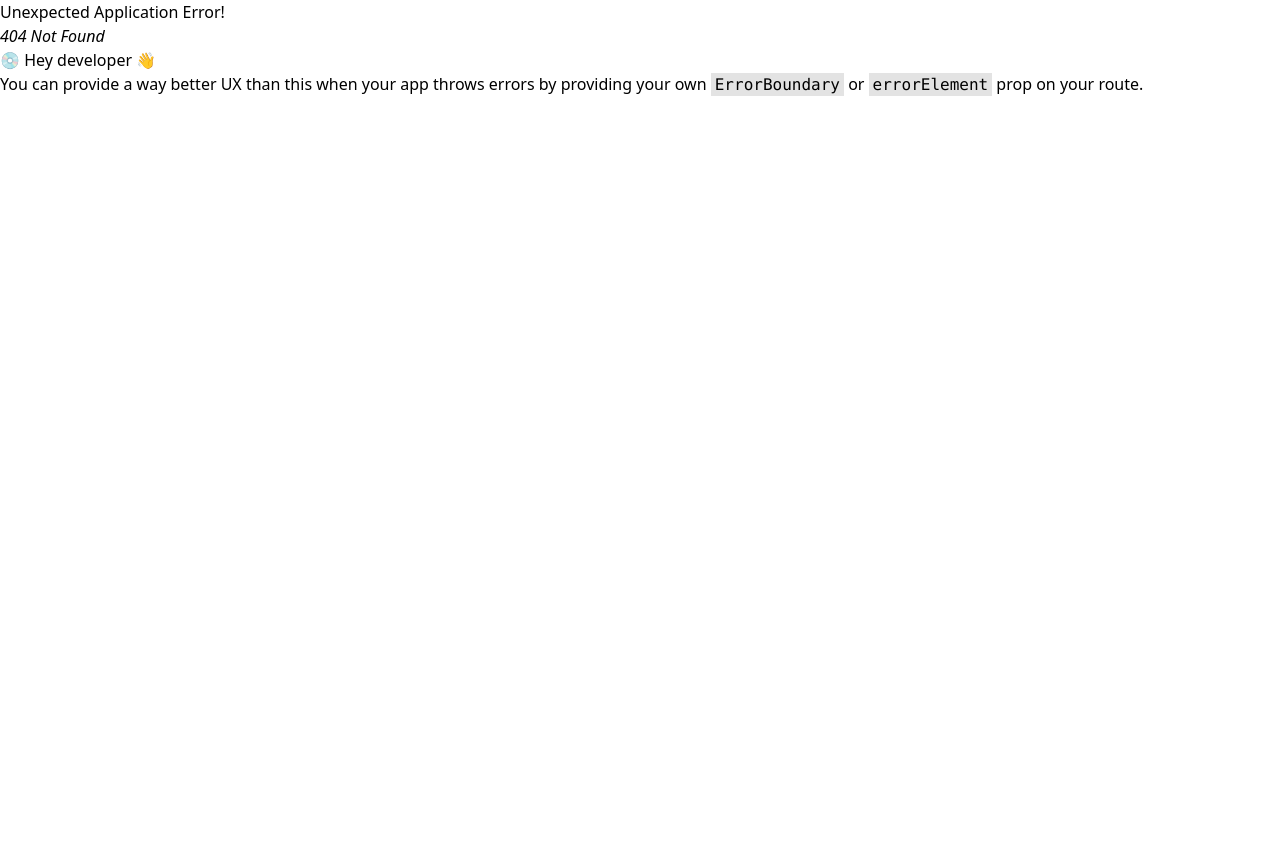
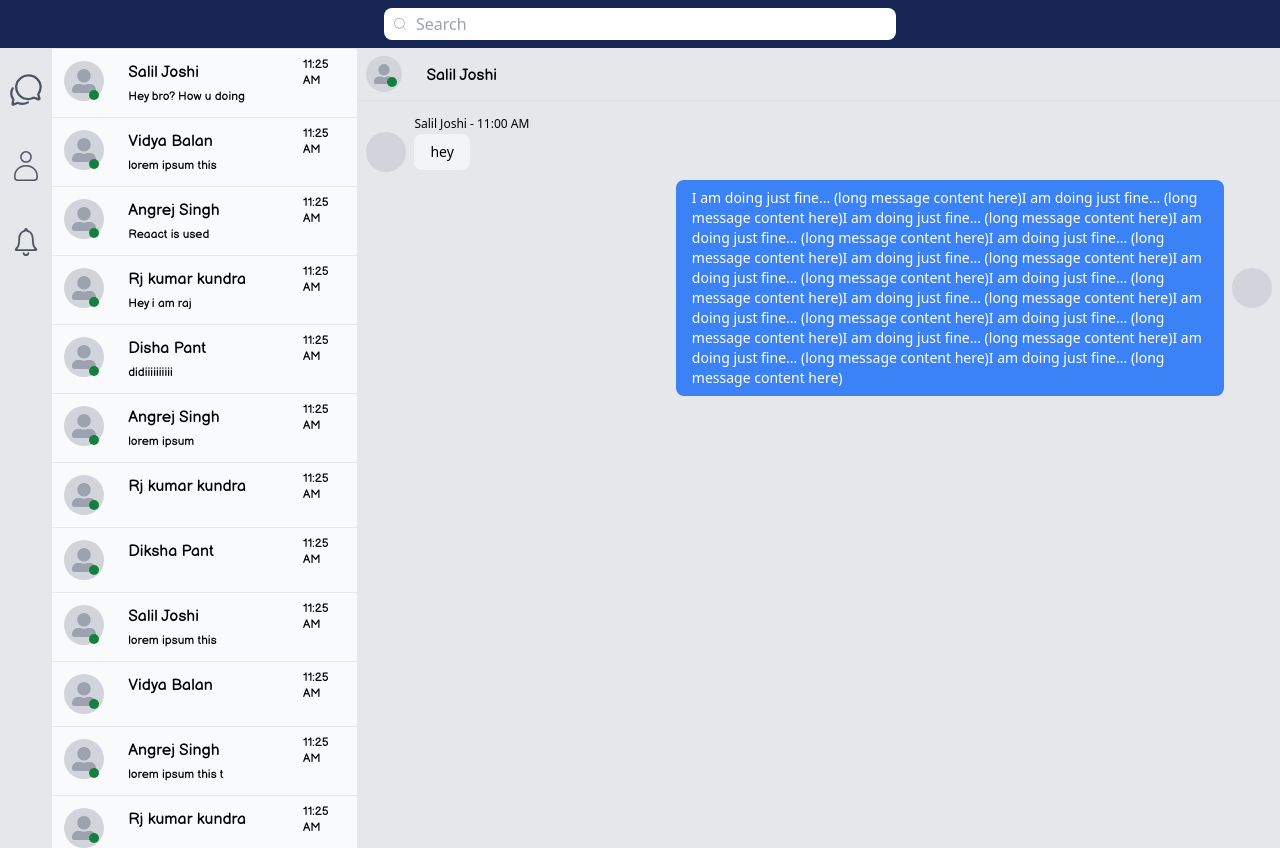
Before and after one commit to salil-sj/ChatApplication_UI, a React (Create React App) app: page /home in a window 1280 px wide. Before the commit this address had no page. Before the commit the page ends 800 px from the top, so only its background shows below. Built offline with nearby package versions, Linux system fonts and the light colour scheme; a web font is replaced by a local one.

Commit message:
Created UI Skeleton

```diff
--- a/package.json
+++ b/package.json
@@ -9,6 +9,7 @@
     "react": "^18.2.0",
     "react-cookie": "^7.1.4",
     "react-dom": "^18.2.0",
+    "react-icons": "^5.2.1",
     "react-router-dom": "^6.23.0",
     "react-scripts": "5.0.1",
     "react-toastify": "^10.0.5",
--- a/src/App.js
+++ b/src/App.js
@@ -2,8 +2,10 @@ import { RouterProvider, createBrowserRouter } from "react-router-dom";
 import "./App.css";
 import Login from "./components/Login";
 import Signup from "./components/Signup";
+import Home from "./components/Home";
 import 'react-toastify/dist/ReactToastify.css';
 import { ToastContainer } from "react-toastify";
+
 
 
 
@@ -15,6 +17,10 @@ const appRouter = createBrowserRouter([
   {
     path:"/signup",
     element:<Signup/>
+  },
+  {
+    path: "/home",
+    element:<Home/>
   }
 ])
 
--- /dev/null
+++ b/src/components/ChatBoxHeader.js
@@ -0,0 +1,26 @@
+import React from "react";
+import { FaUserAlt } from "react-icons/fa";
+import { GoDotFill } from "react-icons/go";
+const ChatBoxHeader = () => {
+  return (
+    <div>
+      <div className="bg-gray-200 shadow-sm w-screen flex mb-4 ">
+        <div className="flex p-2">
+          <div className="relative">
+            <div className="w-9 h-9 bg-gray-300 rounded-full flex justify-center">
+              <FaUserAlt className="text-gray-400 text-xl my-auto" />
+            </div>
+            <div className="absolute bottom-0 right-0">
+              <GoDotFill className="text-green-700 rounded-full text-xl" />
+            </div>
+          </div>
+          <div>
+            <h1 className="font-balsamiq ml-6 mt-2"> Salil Joshi</h1>
+          </div>
+        </div>
+      </div>
+    </div>
+  );
+};
+
+export default ChatBoxHeader;
--- /dev/null
+++ b/src/components/ChatContacts.js
@@ -0,0 +1,31 @@
+import React from 'react'
+import ContactBox from './ContactBox'
+
+const ChatContacts = () => {
+  return (
+    <div className='w-[24%] bg-blue-50 h-screen overflow-y-auto ' style={{
+        scrollbarWidth: 'thin',
+    }}>
+
+    <ContactBox name="Salil Joshi" message="Hey bro? How u doing"/>
+    <ContactBox name="Vidya Balan" message="lorem ipsum this "/>
+    <ContactBox name="Angrej Singh" message="Reaact is used  "/>
+    <ContactBox name="Rj kumar kundra" message="Hey i am raj"/>
+    <ContactBox name="Disha Pant" message="didiiiiiiiiii"/>
+    <ContactBox name="Angrej Singh" message="lorem ipsum "/>
+    <ContactBox name="Rj kumar kundra"/>
+    <ContactBox name="Diksha Pant"/>
+    <ContactBox name="Salil Joshi" message="lorem ipsum this "/>
+    <ContactBox name="Vidya Balan"/>
+    <ContactBox name="Angrej Singh" message="lorem ipsum this t"/>
+    <ContactBox name="Rj kumar kundra"/>
+    <ContactBox name="Diksha Pant"/>
+    <ContactBox name="Angrej Singh"/>
+    <ContactBox name="Rj kumar kundra"/>
+    <ContactBox name="Diksha Pant"/>
+
+</div>
+  )
+}
+
+export default ChatContacts
--- /dev/null
+++ b/src/components/Chatbox.js
@@ -0,0 +1,26 @@
+import React from "react";
+import ChatBoxHeader from "./ChatBoxHeader";
+
+import RecievedMessage from "./RecievedMessage";
+import SentMessage from "./SentMessage";
+
+const Chatbox = () => {
+  return (
+    <div
+      className="h-screen overflow-y-auto bg-gray-200  flex flex-col w-[72%] "
+      style={{
+        scrollbarWidth: "thin",
+      }}
+    >
+      <ChatBoxHeader />
+      {/* Sender Message */}
+      <RecievedMessage />
+
+      {/* Receiver Message */}
+
+      <SentMessage/>
+    </div>
+  );
+};
+
+export default Chatbox;
--- /dev/null
+++ b/src/components/ContactBox.js
@@ -0,0 +1,31 @@
+import React from "react";
+import { FaUserAlt } from "react-icons/fa";
+import { GoDotFill } from "react-icons/go";
+
+const ContactBox = ({ name, message }) => {
+  return (
+    <div className="bg-gray-50 shadow-sm  hover:bg-gray-200 flex border border-b-0">
+      <div className="flex p-3 w-[80%]">
+        <div className="relative">
+          <div className="w-10 h-10 bg-gray-300 rounded-full flex justify-center">
+            <FaUserAlt className="text-gray-400 text-2xl my-auto" />
+          </div>
+          <div className="absolute bottom-0 right-0">
+            <GoDotFill className="text-green-700 rounded-full text-xl" />
+          </div>
+        </div>
+
+
+          <div className="">
+            <h1 className="font-balsamiq ml-6">{name}</h1>
+            <h2 className="font-balsamiq text-xs ml-6 mt-1">{message}</h2>
+          </div>
+
+
+      </div>
+      <h1 className="ml-auto font-balsamiq text-xs p-2">11:25 AM</h1>
+    </div>
+  );
+};
+
+export default ContactBox;
--- /dev/null
+++ b/src/components/Header.js
@@ -0,0 +1,15 @@
+import React from 'react';
+import { CiSearch } from "react-icons/ci";
+
+const Header = () => {
+  return (
+    <div className='bg-blue-950 w-screen flex justify-center'>
+      <div className="relative w-[40%] m-2">
+        <CiSearch className="text-gray-400 absolute left-2 top-1/2 transform -translate-y-1/2" />
+        <input type='text' className='p-1 pl-8 w-full rounded-lg' placeholder="Search" />
+      </div>
+    </div>
+  );
+};
+
+export default Header;
--- /dev/null
+++ b/src/components/Home.js
@@ -0,0 +1,27 @@
+import React from 'react'
+import SideBar from './SideBar'
+import ChatContacts from './ChatContacts'
+import Header from './Header'
+import Chatbox from './Chatbox'
+import ChatBoxHeader from './ChatBoxHeader'
+
+const Home = () => {
+  return (
+    <div>
+        <Header/>
+        <div className='flex'>
+        <SideBar/>
+
+        <ChatContacts />
+
+
+        <Chatbox />
+
+
+
+        </div>
+    </div>
+  )
+}
+
+export default Home
--- /dev/null
+++ b/src/components/RecievedMessage.js
@@ -0,0 +1,22 @@
+import React from 'react'
+
+const RecievedMessage = () => {
+  return (
+    <div>
+        <h1 className="ml-14 text-xs "> Salil Joshi - 11:00 AM</h1>
+      <div className="flex items-center mb-2 ml-2">
+
+        <div className="w-10 h-10 bg-gray-300 rounded-full mr-2">
+          {/* Profile Picture Placeholder */}
+        </div>
+        <div className="bg-gray-100  rounded-lg px-4 py-2 max-w-[60%]">
+          {" "}
+
+          <p className="text-sm">hey</p>
+        </div>
+      </div>
+    </div>
+  )
+}
+
+export default RecievedMessage
--- /dev/null
+++ b/src/components/SentMessage.js
@@ -0,0 +1,32 @@
+import React from 'react'
+
+const SentMessage = () => {
+  return (
+    <div>
+         <div className="flex items-center justify-end mb-2 mr-2">
+        <div className="bg-blue-500 text-white rounded-lg px-4 py-2 max-w-[60%]">
+          {" "}
+
+          <p className="text-sm">
+            I am doing just fine... (long message content here)I am doing just
+            fine... (long message content here)I am doing just fine... (long
+            message content here)I am doing just fine... (long message content
+            here)I am doing just fine... (long message content here)I am doing
+            just fine... (long message content here)I am doing just fine...
+            (long message content here)I am doing just fine... (long message
+            content here)I am doing just fine... (long message content here)I am
+            doing just fine... (long message content here)I am doing just
+            fine... (long message content here)I am doing just fine... (long
+            message content here)I am doing just fine... (long message content
+            here)I am doing just fine... (long message content here)
+          </p>
+        </div>
+        <div className="w-10 h-10 bg-gray-300 rounded-full ml-2">
+          {/* Profile Picture Placeholder */}
+        </div>
+    </div>
+    </div>
+  )
+}
+
+export default SentMessage
--- /dev/null
+++ b/src/components/SideBar.js
@@ -0,0 +1,23 @@
+import React from "react";
+import { IoChatbubblesOutline } from "react-icons/io5";
+import { CiUser } from "react-icons/ci";
+import { IoIosNotificationsOutline } from "react-icons/io";
+
+const SideBar = () => {
+  return (
+    <div className="w-[4%] bg-gray-200 h-screen ">
+      {/* <div className='bg-blue-950 '></div> */}
+
+        <IoChatbubblesOutline className="text-gray-600  text-4xl mx-auto mt-6 mb-10 hover:border-l-2  hover:border-blue-950" />
+
+
+        <CiUser className=" text-gray-600 text-4xl mx-auto my-10 hover:border-l-2 hover:border-blue-950" />
+
+
+        <IoIosNotificationsOutline className=" text-gray-600 text-4xl mx-auto my-10 hover:border-l-2 hover:border-blue-950" />
+
+    </div>
+  );
+};
+
+export default SideBar;
```
Also changed, not shown: 1 other file (tests, documents, lock files or other folders).
